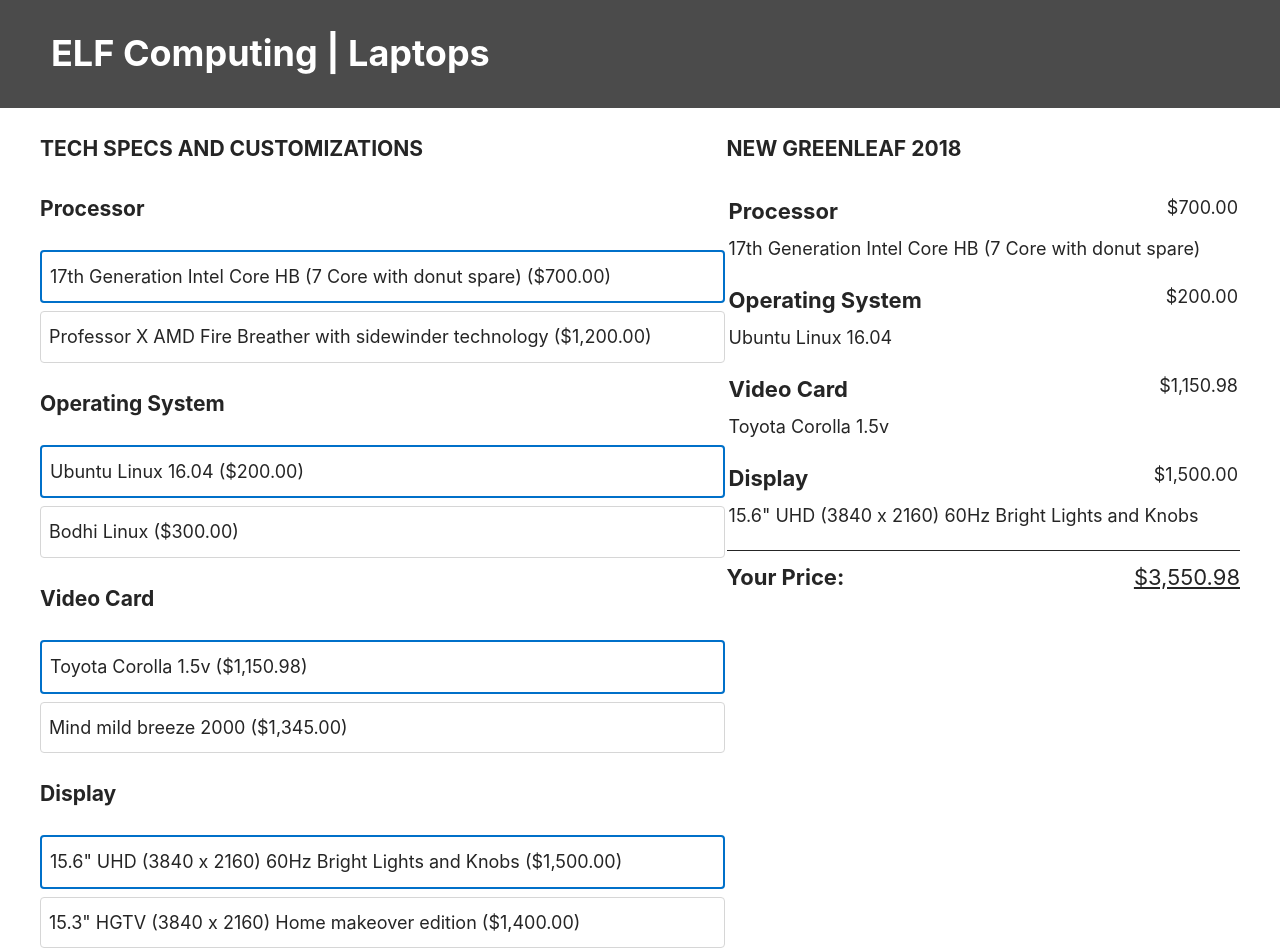
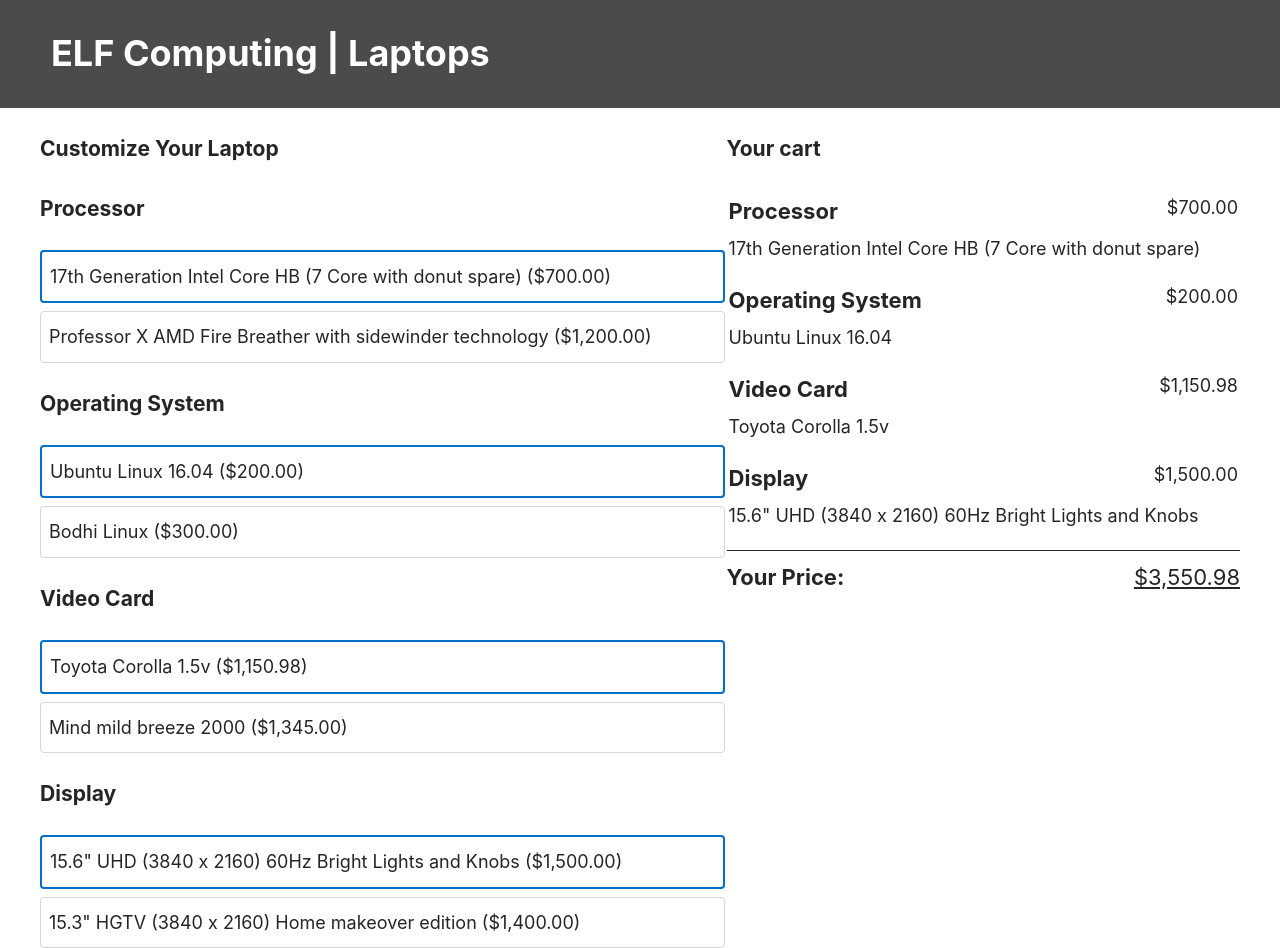
Before and after one commit to marykasp/laptop_customizer-mary, a React (Create React App) app: page / in a window 1280 px wide. Built offline with nearby package versions, Linux system fonts and the light colour scheme.

Commit message:
fixed updateFeature function in App component

```diff
--- a/src/App.js
+++ b/src/App.js
@@ -38,13 +38,13 @@
     }
   }
 
-  updateFeature(feature, newValue) {
+  updateFeature = (feature, newValue) => {
     const selected = Object.assign({}, this.state.selected);
     selected[feature] = newValue;
     this.setState({
       selected
     });
-  }
+  };
 
   render() {
 
@@ -53,7 +53,7 @@
         <Header />
         <main>
           <section className="main__form">
-            <h3>TECH SPECS AND CUSTOMIZATIONS</h3>
+            <h3>Customize Your Laptop</h3>
             <FeatureList
               features={this.props.features}
               selected={this.state.selected}
--- a/src/Summary/Summary.js
+++ b/src/Summary/Summary.js
@@ -5,7 +5,7 @@
     render() {
         return (
             <div>
-                <h3>NEW GREENLEAF 2018</h3>
+                <h3>Your cart</h3>
                 <Parts selected={this.props.selected} />
             </div>
         )
```
